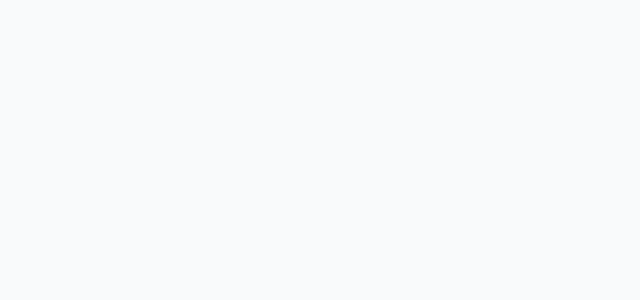
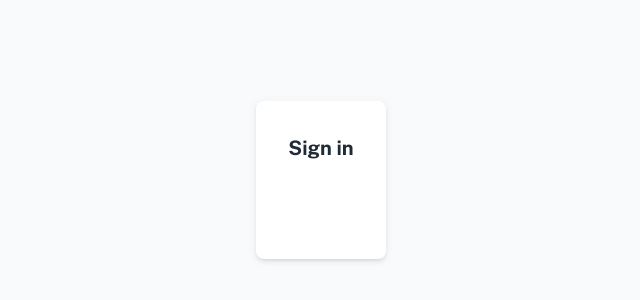
Before and after one commit to AlenCi/Web-challenge, a React (Vite) app: page /login in a window 1280 px wide. Shown: the part 220-520 px from the top of the page, without its empty margins (319-959 px from the left). Built offline with nearby package versions, Linux system fonts and the light colour scheme.

Commit message:
Made the login page and the index a bit nicer

```diff
--- a/src/pages/app.jsx
+++ b/src/pages/app.jsx
@@ -1,8 +1,6 @@
+// src/pages/app.jsx
 import { Helmet } from 'react-helmet-async';
-
-import { AppView } from 'src/sections/overview/view';
-
-// ----------------------------------------------------------------------
+import { Typography, Container, Box } from '@mui/material';
 
 export default function AppPage() {
   return (
@@ -11,7 +9,21 @@ export default function AppPage() {
         <title> Dashboard | Minimal UI </title>
       </Helmet>
 
-      <AppView />
+      <Container maxWidth="xl">
+        <Box
+          sx={{
+            display: 'flex',
+            flexDirection: 'column',
+            alignItems: 'center',
+            justifyContent: 'center',
+            height: '80vh',
+          }}
+        >
+          <Typography variant="h2" sx={{ mb: 5 }}>
+            Web Challenge
+          </Typography>
+        </Box>
+      </Container>
     </>
   );
 }
--- a/src/pages/login.jsx
+++ b/src/pages/login.jsx
@@ -3,6 +3,7 @@ import { Helmet } from 'react-helmet-async';
 import { useNavigate } from 'react-router-dom';
 import { GoogleLogin } from '@react-oauth/google';
 import { jwtDecode } from "jwt-decode";
+import { Container, Box, Typography, Paper } from '@mui/material';
 
 import { useAuth } from 'src/contexts/AuthContext';
 
@@ -22,14 +23,37 @@ export default function LoginPage() {
         <title> Login | Minimal UI </title>
       </Helmet>
 
-      <div style={{ display: 'flex', justifyContent: 'center', alignItems: 'center', height: '100vh' }}>
-        <GoogleLogin
-          onSuccess={handleLoginSuccess}
-          onError={() => {
-            console.log('Login Failed');
+      <Container maxWidth="sm">
+        <Box
+          sx={{
+            display: 'flex',
+            flexDirection: 'column',
+            alignItems: 'center',
+            justifyContent: 'center',
+            minHeight: '100vh',
           }}
-        />
-      </div>
+        >
+          <Paper
+            elevation={3}
+            sx={{
+              p: 4,
+              display: 'flex',
+              flexDirection: 'column',
+              alignItems: 'center',
+            }}
+          >
+            <Typography component="h1" variant="h5" sx={{ mb: 3 }}>
+              Sign in
+            </Typography>
+            <GoogleLogin
+              onSuccess={handleLoginSuccess}
+              onError={() => {
+                console.log('Login Failed');
+              }}
+            />
+          </Paper>
+        </Box>
+      </Container>
     </>
   );
 }
```
